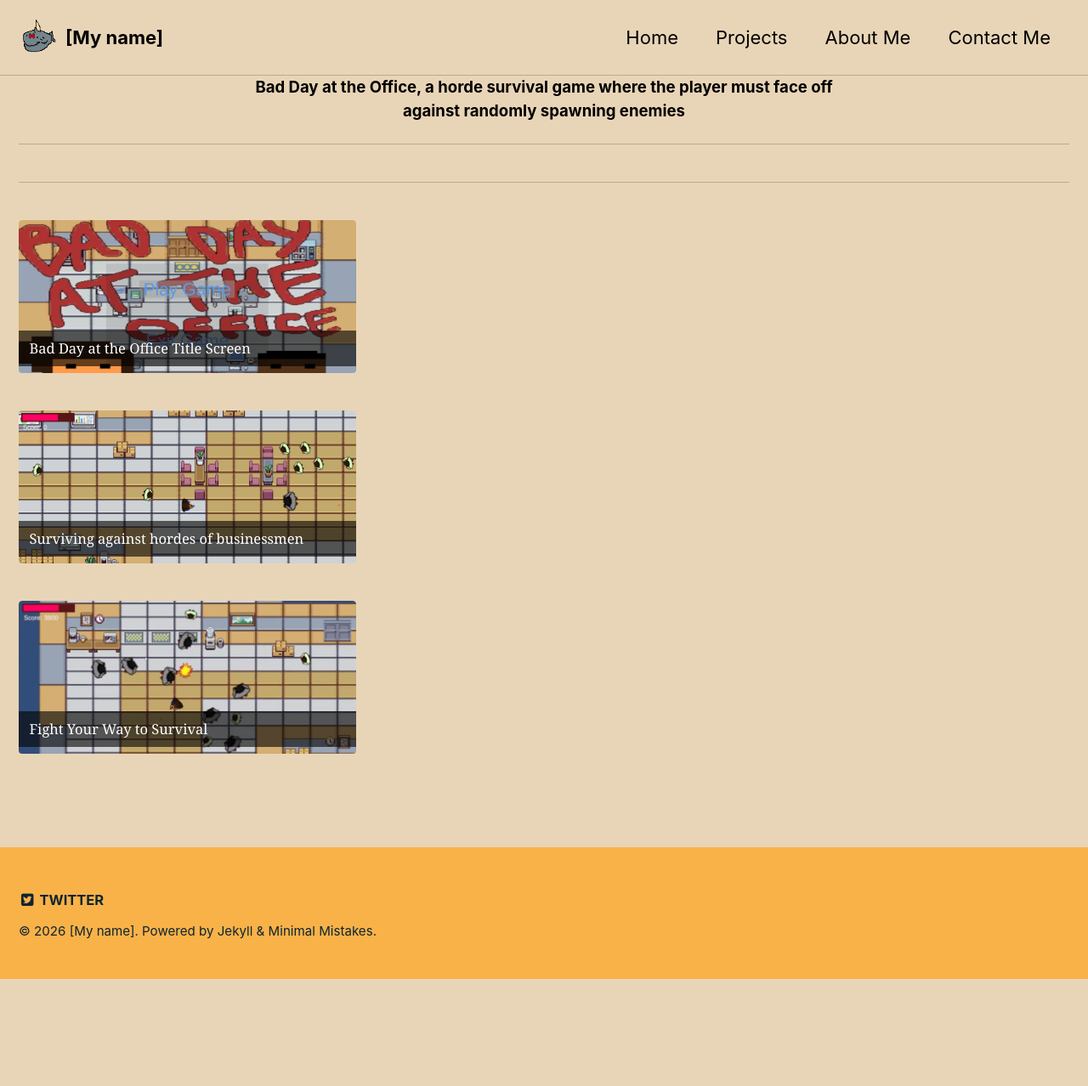
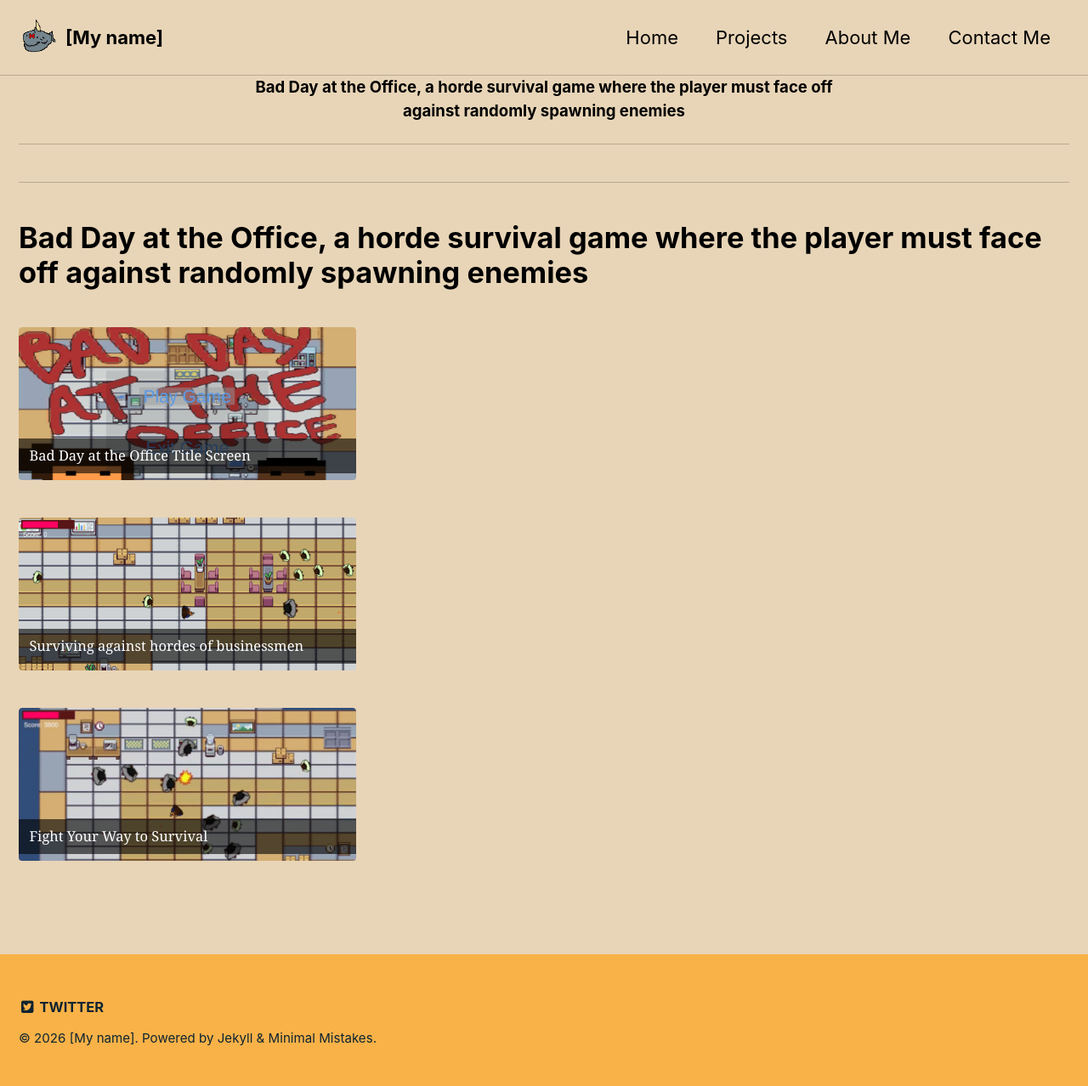
Before and after one commit to Orange-Piccolo/Orange-Piccolo.github.io, a Jekyll site: the page built from _pages/bad-day-at-the-office.md, in a window 1280 px wide. Shown: the whole page at 85% size. Built offline with Jekyll 4.4.1, drawn with Linux system fonts in a browser that asks for light colours; before the commit the page ends 1152 px from its top, so only the background shows below that.

Commit message:
Add game description for Bad Day at the Office
Added a description for the 'Bad Day at the Office' game.

```diff
--- a/_pages/bad-day-at-the-office.md
+++ b/_pages/bad-day-at-the-office.md
@@ -40,6 +40,8 @@ gallery_combat2:
 
 {% include feature_row %}
 
+# **Bad Day at the Office, a horde survival game where the player must face off against randomly spawning enemies**
+
 {% include gallery id="gallery_title" layout="third" thumb_height="180px" %}
 
 {% include gallery id="gallery_combat1" layout="third" thumb_height="180px" %}
```
